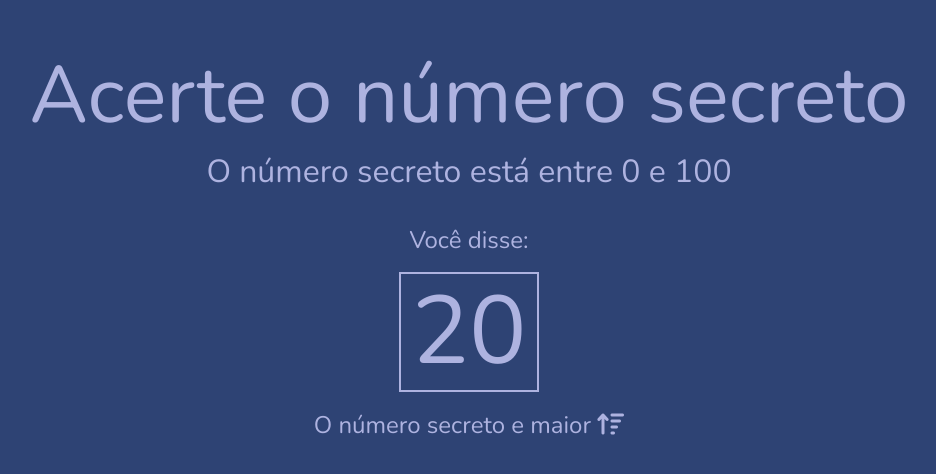
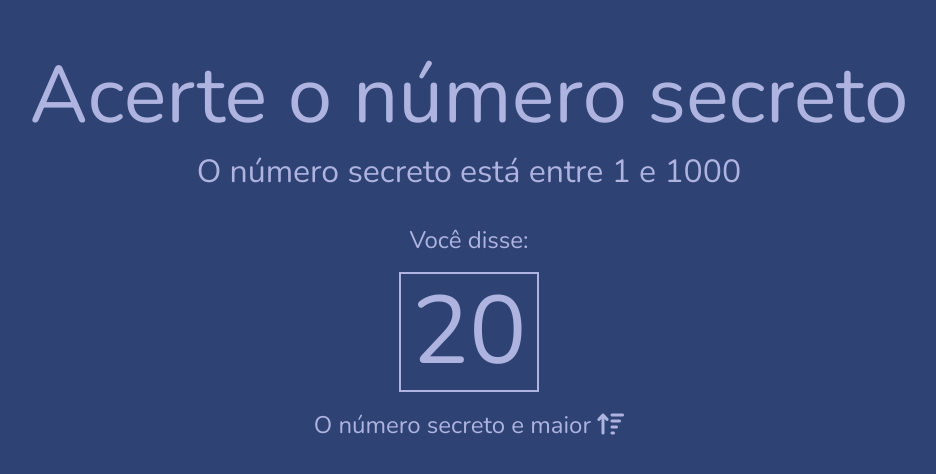
Before and after one commit to Senicthechilidogs/Tancredo2B-NUMERO-SECRETO, a plain HTML site: page index.html in a window 1280 px wide. Shown: the part 154-628 px from the top of the page, without its empty margins (171-1107 px from the left). Drawn offline with nearby package versions, Linux system fonts and the light colour scheme.

Commit message:
aula 02/10
aula 02/10

```diff
--- /dev/null
+++ b/app/SortearNumero.js
@@ -0,0 +1,16 @@
+const menorValor = 1;
+const maiorValor = 1000;
+
+const numeroSecreto =  gerarNumeroSecreto()
+
+function gerarNumeroSecreto() {
+    return parseInt(Math.random() * maiorValor + 1)
+}
+
+console.log('Número Secreto:', numeroSecreto)
+
+const elementoMenorValor = document.getElementById('menor-valor')
+elementoMenorValor.innerHTML = menorValor
+
+const elementoMaiorValor = document.getElementById('maior-valor')
+elementoMaiorValor.innerHTML = maiorValor
--- a/index.html
+++ b/index.html
@@ -22,5 +22,7 @@
 
     </div>
 
+    <script src="app/SortearNumero.js"></script>
+
 </body>
 </html>
```
